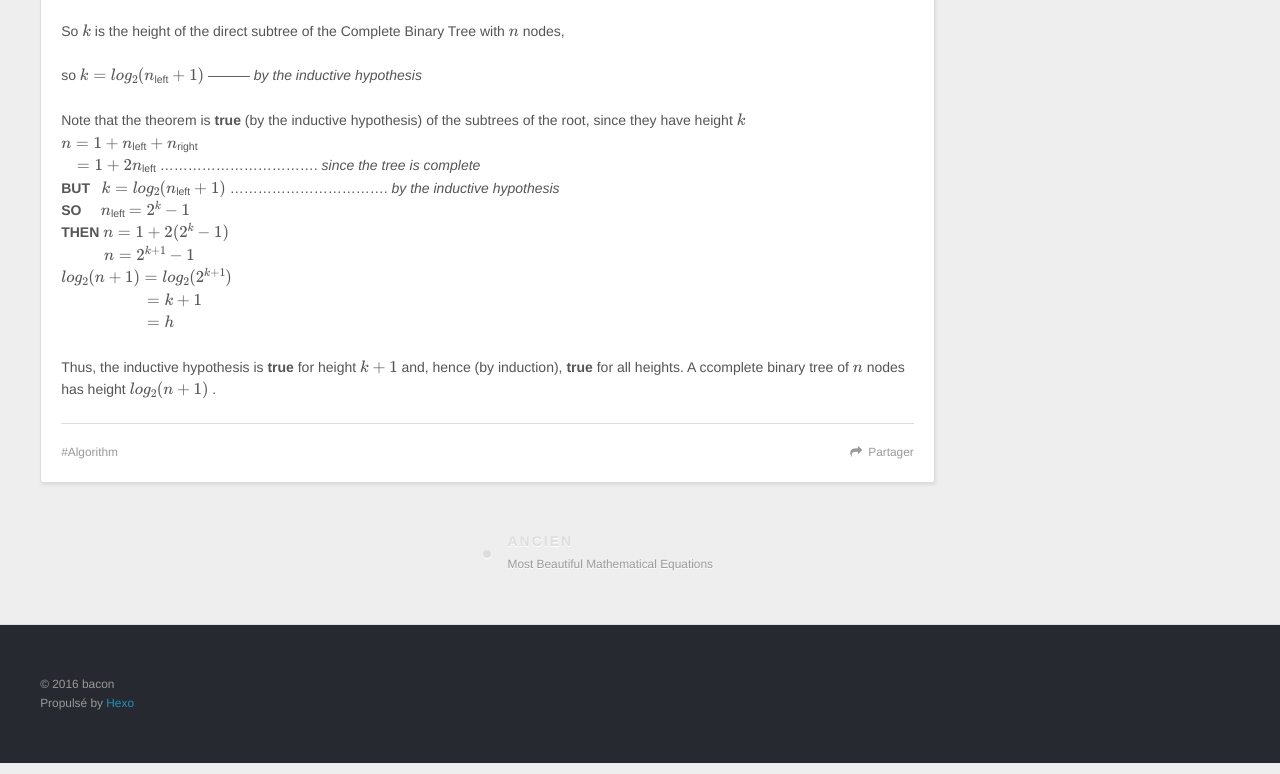
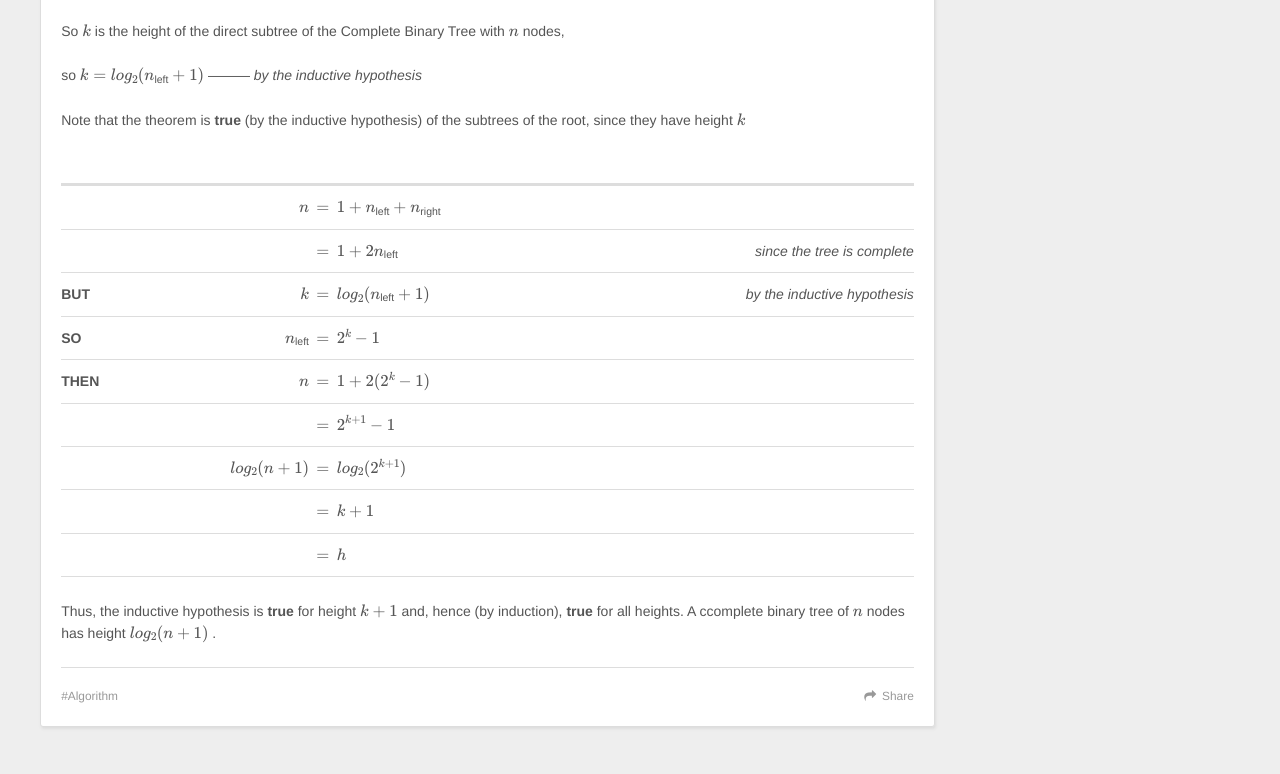
Before and after one commit to foursquarebehind/foursquarebehind.github.io, a plain HTML site: page archive/2016/11/09/Height-of-a-Complete-Binary-Tree/index.html in a window 1280 px wide. Shown: the part 1419-2193 px from the top of the page. Drawn offline with nearby package versions, Linux system fonts and the light colour scheme; some packages are replaced by stand-ins of ours.

Commit message:
adjust the layout of post Height of a Complete Binary Tree

```diff
--- a/archive/2016/11/09/Height-of-a-Complete-Binary-Tree/index.html
+++ b/archive/2016/11/09/Height-of-a-Complete-Binary-Tree/index.html
@@ -62,7 +62,7 @@ Height $log(n+1)$
 <meta property="og:image" content="https://foursquarebehind.github.io/archive/2016/11/09/Height-of-a-Complete-Binary-Tree/min_tree1.gif">
 <meta property="og:image" content="https://foursquarebehind.github.io/archive/2016/11/09/Height-of-a-Complete-Binary-Tree/min_tree2.gif">
 <meta property="og:image" content="https://foursquarebehind.github.io/archive/2016/11/09/Height-of-a-Complete-Binary-Tree/min_tree3.gif">
-<meta property="og:updated_time" content="2016-11-09T19:58:26.597Z">
+<meta property="og:updated_time" content="2016-11-10T14:49:51.339Z">
 <meta name="twitter:card" content="summary">
 <meta name="twitter:title" content="Height of a Complete Binary Tree">
 <meta name="twitter:description" content="The height of a complete binary tree is $O(log n)$
@@ -128,9 +128,9 @@ Height $log(n+1)$
       </nav>
       <nav id="sub-nav">
 
-          <a id="nav-rss-link" class="nav-icon" href="/atom.xml" title="Flux RSS"></a>
+          <a id="nav-rss-link" class="nav-icon" href="/atom.xml" title="RSS Feed"></a>
 
-        <a id="nav-search-btn" class="nav-icon" title="Rechercher"></a>
+        <a id="nav-search-btn" class="nav-icon" title="Search"></a>
       </nav>
       <div id="search-form-wrap">
         <form action="//google.com/search" method="get" accept-charset="UTF-8" class="search-form"><input type="search" name="q" results="0" class="search-form-input" placeholder="Search"><button type="submit" class="search-form-submit">&#xF002;</button><input type="hidden" name="sitesearch" value="https://foursquarebehind.github.io"></form>
@@ -197,13 +197,89 @@ Height $log(n+1)$
 <p>Let $h$ as the height of the Complete Binary Tree with $n$ nodes,<br>and let $h = k + 1$ .</p>
 <p>So $k$ is the height of the direct subtree of the Complete Binary Tree with $n$ nodes, </p>
 <p>so $k = log_2(n$<sub>left</sub> $+$ $1)$ ——— <em>by the inductive hypothesis</em></p>
-<p>Note that the theorem is <strong>true</strong> (by the inductive hypothesis) of the subtrees of the root, since they have height $k$<br>$n = 1 + n$<sub>left</sub> $+$ $n$<sub>right</sub><br>&nbsp;&nbsp;&nbsp;&nbsp;$= 1$ $+$ $2n$<sub>left</sub> ……………………………. <em>since the tree is complete</em><br><strong>BUT</strong>&nbsp;&nbsp; $k = log_2(n$<sub>left</sub> $+$ $1)$ ……………………………. <em>by the inductive hypothesis</em><br><strong>SO</strong>&nbsp;&nbsp;&nbsp;&nbsp; $n$<sub>left</sub> $= 2^k - 1$<br><strong>THEN</strong> $n = 1 + 2(2^k - 1)$<br>&nbsp;&nbsp;&nbsp;&nbsp;&nbsp;&nbsp;&nbsp;&nbsp;&nbsp;&nbsp;&nbsp;$n = 2^{k + 1} - 1$<br>$log_2(n+1) = log_2(2^{k + 1})$<br>&nbsp;&nbsp;&nbsp;&nbsp;&nbsp;&nbsp;&nbsp;&nbsp;&nbsp;&nbsp;&nbsp;&nbsp;&nbsp;&nbsp;&nbsp;&nbsp;&nbsp;&nbsp;&nbsp;&nbsp;&nbsp;&nbsp;$ = k + 1$<br>&nbsp;&nbsp;&nbsp;&nbsp;&nbsp;&nbsp;&nbsp;&nbsp;&nbsp;&nbsp;&nbsp;&nbsp;&nbsp;&nbsp;&nbsp;&nbsp;&nbsp;&nbsp;&nbsp;&nbsp;&nbsp;&nbsp;$ = h$</p>
+<p>Note that the theorem is <strong>true</strong> (by the inductive hypothesis) of the subtrees of the root, since they have height $k$</p>
+<table>
+<thead>
+<tr>
+<th style="text-align:left">&nbsp;</th>
+<th style="text-align:right">&nbsp;</th>
+<th style="text-align:center">&nbsp;</th>
+<th style="text-align:left">&nbsp;</th>
+<th style="text-align:right">&nbsp;</th>
+</tr>
+</thead>
+<tbody>
+<tr>
+<td style="text-align:left">&nbsp;</td>
+<td style="text-align:right">$n$</td>
+<td style="text-align:center">$=$</td>
+<td style="text-align:left">$1 + n$<sub>left</sub> $+$ $n$<sub>right</sub></td>
+<td style="text-align:right">&nbsp;</td>
+</tr>
+<tr>
+<td style="text-align:left">&nbsp;</td>
+<td style="text-align:right">&nbsp;</td>
+<td style="text-align:center">$=$</td>
+<td style="text-align:left">$1 + 2n$<sub>left</sub></td>
+<td style="text-align:right"><em>since the tree is complete</em></td>
+</tr>
+<tr>
+<td style="text-align:left"><strong>BUT</strong></td>
+<td style="text-align:right">$k$</td>
+<td style="text-align:center">$=$</td>
+<td style="text-align:left">$log_2(n$<sub>left</sub> $+$ $1)$</td>
+<td style="text-align:right"><em>by the inductive hypothesis</em></td>
+</tr>
+<tr>
+<td style="text-align:left"><strong>SO</strong></td>
+<td style="text-align:right">$n$<sub>left</sub></td>
+<td style="text-align:center">$=$</td>
+<td style="text-align:left">$2^k - 1$</td>
+<td style="text-align:right">&nbsp;</td>
+</tr>
+<tr>
+<td style="text-align:left"><strong>THEN</strong></td>
+<td style="text-align:right">$n$</td>
+<td style="text-align:center">$=$</td>
+<td style="text-align:left">$1 + 2(2^k - 1)$</td>
+<td style="text-align:right">&nbsp;</td>
+</tr>
+<tr>
+<td style="text-align:left">&nbsp;</td>
+<td style="text-align:right">&nbsp;</td>
+<td style="text-align:center">$=$</td>
+<td style="text-align:left">$2^{k + 1} - 1$</td>
+<td style="text-align:right">&nbsp;</td>
+</tr>
+<tr>
+<td style="text-align:left">&nbsp;</td>
+<td style="text-align:right">$log_2(n+1)$</td>
+<td style="text-align:center">$=$</td>
+<td style="text-align:left">$log_2(2^{k + 1})$</td>
+<td style="text-align:right">&nbsp;</td>
+</tr>
+<tr>
+<td style="text-align:left">&nbsp;</td>
+<td style="text-align:right">&nbsp;</td>
+<td style="text-align:center">$=$</td>
+<td style="text-align:left">$k + 1$</td>
+<td style="text-align:right">&nbsp;</td>
+</tr>
+<tr>
+<td style="text-align:left">&nbsp;</td>
+<td style="text-align:right">&nbsp;</td>
+<td style="text-align:center">$=$</td>
+<td style="text-align:left">$h$</td>
+<td style="text-align:right">&nbsp;</td>
+</tr>
+</tbody>
+</table>
 <p>Thus, the inductive hypothesis is <strong>true</strong> for height $k + 1$ and, hence (by induction), <strong>true</strong> for all heights. A ccomplete binary tree of $n$ nodes has height $log_2(n+1)$ .</p>
 
 
     </div>
     <footer class="article-footer">
-      <a data-url="https://foursquarebehind.github.io/archive/2016/11/09/Height-of-a-Complete-Binary-Tree/" data-id="civbbcqwh0007jcwmncze0nve" class="article-share-link">Partager</a>
+      <a data-url="https://foursquarebehind.github.io/archive/2016/11/09/Height-of-a-Complete-Binary-Tree/" data-id="civbbcqwh0007jcwmncze0nve" class="article-share-link">Share</a>
 
 
   <ul class="article-tag-list"><li class="article-tag-list-item"><a class="article-tag-list-link" href="/tags/Algorithm/">Algorithm</a></li></ul>
@@ -216,7 +292,7 @@ Height $log(n+1)$
 
 
     <a href="/archive/2016/11/08/Most-Beautiful-Mathematical-Equations/" id="article-nav-older" class="article-nav-link-wrap">
-      <strong class="article-nav-caption">Ancien</strong>
+      <strong class="article-nav-caption">Older</strong>
       <div class="article-nav-title">Most Beautiful Mathematical Equations</div>
     </a>
 
@@ -234,7 +310,7 @@ Height $log(n+1)$
 
 
   <div class="widget-wrap">
-    <h3 class="widget-title">Mot-clés</h3>
+    <h3 class="widget-title">Tags</h3>
     <div class="widget">
       <ul class="tag-list"><li class="tag-list-item"><a class="tag-list-link" href="/tags/Algorithm/">Algorithm</a></li><li class="tag-list-item"><a class="tag-list-link" href="/tags/GitHub/">GitHub</a></li><li class="tag-list-item"><a class="tag-list-link" href="/tags/Hexo/">Hexo</a></li><li class="tag-list-item"><a class="tag-list-link" href="/tags/Math/">Math</a></li><li class="tag-list-item"><a class="tag-list-link" href="/tags/Tools/">Tools</a></li><li class="tag-list-item"><a class="tag-list-link" href="/tags/随笔/">随笔</a></li></ul>
     </div>
@@ -244,7 +320,7 @@ Height $log(n+1)$
 
 
   <div class="widget-wrap">
-    <h3 class="widget-title">Nuage de mot-clés</h3>
+    <h3 class="widget-title">Tag Cloud</h3>
     <div class="widget tagcloud">
       <a href="/tags/Algorithm/" style="font-size: 10px;">Algorithm</a> <a href="/tags/GitHub/" style="font-size: 20px;">GitHub</a> <a href="/tags/Hexo/" style="font-size: 10px;">Hexo</a> <a href="/tags/Math/" style="font-size: 10px;">Math</a> <a href="/tags/Tools/" style="font-size: 10px;">Tools</a> <a href="/tags/随笔/" style="font-size: 10px;">随笔</a>
     </div>
@@ -263,7 +339,7 @@ Height $log(n+1)$
 
 
   <div class="widget-wrap">
-    <h3 class="widget-title">Articles récents</h3>
+    <h3 class="widget-title">Recent Posts</h3>
     <div class="widget">
       <ul>
 
@@ -300,7 +376,7 @@ Height $log(n+1)$
   <div class="outer">
     <div id="footer-info" class="inner">
       &copy; 2016 bacon<br>
-      Propulsé by <a href="http://hexo.io/" target="_blank">Hexo</a>
+      Powered by <a href="http://hexo.io/" target="_blank">Hexo</a>
     </div>
   </div>
 </footer>
```
Also changed, not shown: archive/2016/10/21/How-to-work-with-hexo-and-git-pages/index.html (+8 -8 lines), archive/2016/10/21/zhi-xi/index.html (+9 -9 lines), archive/2016/10/24/Multiple-SSH-Keys-settings-for-different-github-account/index.html (+9 -9 lines), archive/2016/11/08/Most-Beautiful-Mathematical-Equations/index.html (+9 -9 lines), archives/2016/10/index.html (+6 -6 lines), archives/2016/11/index.html (+6 -6 lines), archives/2016/index.html (+6 -6 lines), archives/index.html (+6 -6 lines), index.html (+88 -12 lines), tags/Algorithm/index.html (+7 -7 lines), tags/GitHub/index.html (+7 -7 lines), tags/Hexo/index.html (+7 -7 lines), tags/Math/index.html (+7 -7 lines), tags/Tools/index.html (+7 -7 lines), 1 more files.
